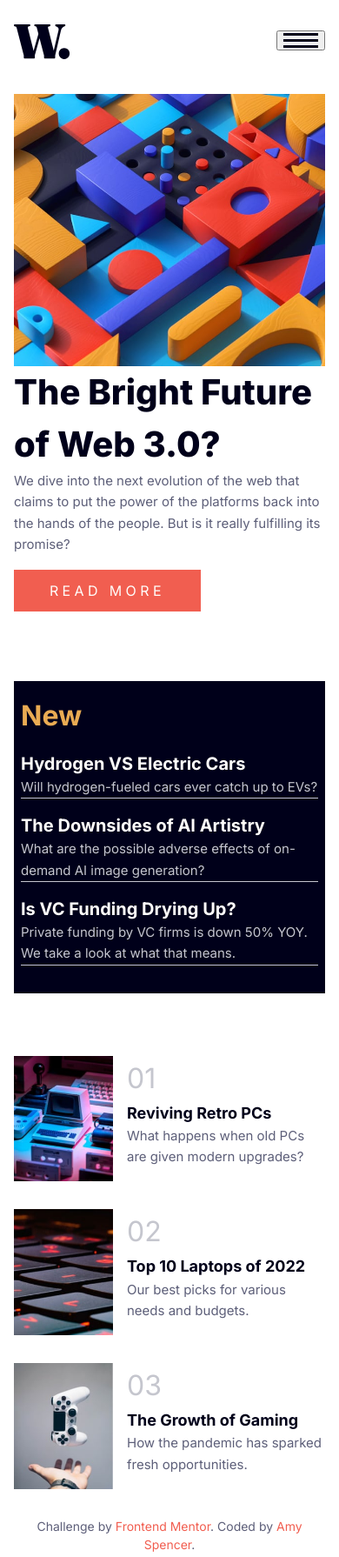
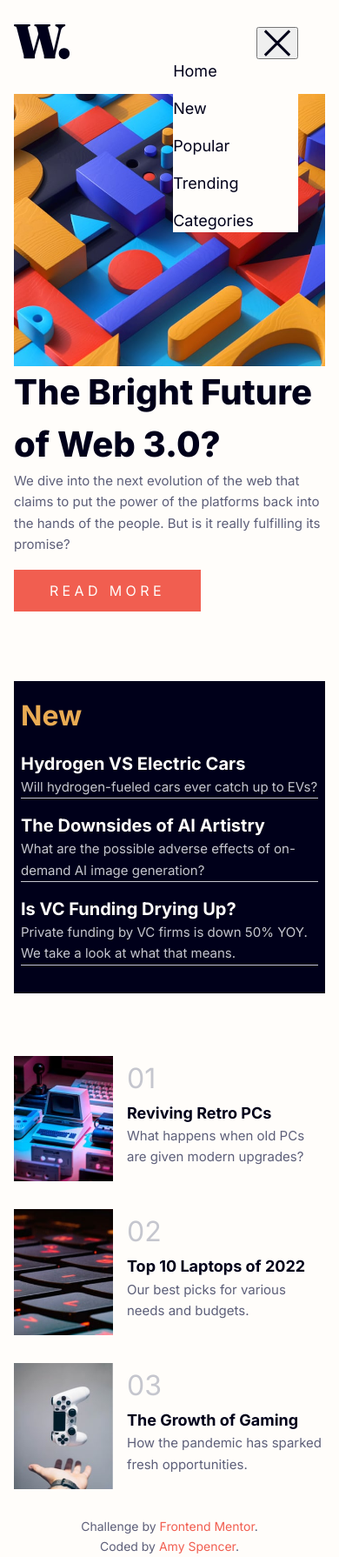
Before and after one commit to amyspencerproject/news-homepage, a plain HTML site: page index.html in a window 390 px wide. Shown: the whole page at 87% size. Drawn offline with Linux system fonts and the light colour scheme.

Commit message:
Worked out the z-indexing and rough positioning of modal.

```diff
--- a/index.html
+++ b/index.html
@@ -25,20 +25,22 @@
     />
 
     <link rel="stylesheet" href="./styles.css" />
+
+    <script src="./script.js" defer></script>
   </head>
   <body>
     <header>
       <img src="./assets/images/logo.svg" alt="" class="header-logo" />
 
       <nav>
-        <button class="nav-hamburger">
+        <button class="hide nav-hamburger">
           <img
             src="./assets/images/icon-menu.svg"
             alt="open expanded navigation"
           />
         </button>
 
-        <div class="hide modal-content">
+        <div class="modal-content">
           <button class="nav-close">
             <img
               src="./assets/images/icon-menu-close.svg"
@@ -168,14 +170,16 @@
       </section>
     </main>
 
-    <footer class="attribution">
-      Challenge by
-      <a href="https://www.frontendmentor.io?ref=challenge" target="_blank"
-        >Frontend Mentor</a
-      >. Coded by
-      <a href="https://www.frontendmentor.io/profile/amyspencerproject"
-        >Amy Spencer</a
-      >.
+    <footer class="">
+      <p class="attribution">
+        Challenge by
+        <a href="https://www.frontendmentor.io?ref=challenge" target="_blank">
+          Frontend Mentor</a
+        >. Coded by
+        <a href="https://www.frontendmentor.io/profile/amyspencerproject">
+          Amy Spencer</a
+        >.
+      </p>
     </footer>
   </body>
 </html>
--- /dev/null
+++ b/script.js
@@ -0,0 +1,19 @@
+const openNav = document.querySelector(".nav-hamburger");
+const modal = document.querySelector(".modal-content");
+const closeNav = document.querySelector(".nav-close");
+
+openNav.addEventListener("click", (e) => {
+  e.preventDefault(); //not sure this is need since nothing is submitted?
+  openNav.style.display = "none";
+  modal.classList.remove("hide");
+});
+
+// event listener for a touchscreen device on nav hamburger
+// maybe build with "click" so it can be tested and then switch to touchstart
+// hide nav hamburger
+// open modal div
+// put large bos-shadow on the rest of page behind modal
+// keep modal div open
+// event listener on nav close
+// hide modal
+// return nav hamburger
--- a/styles.css
+++ b/styles.css
@@ -89,6 +89,7 @@ select {
 /* ======= Base Styles ======= */
 body {
   font-family: "Inter", sans-serif;
+  background-color: var(--off-white);
 }
 
 header {
@@ -97,6 +98,8 @@ header {
   align-items: center;
   justify-content: space-between;
   padding: 1.75rem 1rem 0 1rem;
+  position: relative;
+  z-index: 0;
 }
 
 main {
@@ -111,23 +114,40 @@ p {
 
 /* ======= Navigation ======= */
 
+nav {
+  z-index: 1;
+}
+
 .modal-content {
+  background-color: var(--off-white);
   display: grid;
   grid-template-columns: 2fr 1fr;
-  padding: 3rem 0.5rem;
+  grid-template-rows: 1fr;
+  position: absolute;
+  right: 12%;
+  top: 45%;
+  z-index: 2;
+}
+
+.nav-hamburger {
+  background-color: transparent;
 }
 
 .nav-close {
   grid-column: 2 / -1;
-  align-self: end;
+  grid-row: 1 / -1;
+  align-self: start;
+  justify-self: center;
 }
 
 .nav-list {
   display: grid;
   row-gap: 1rem;
   grid-column: 1 / 2;
+  grid-row: 2 / -1;
   list-style-type: none;
   padding: 0;
+  margin: 0;
 }
 
 .nav-item a {
@@ -258,7 +278,7 @@ p {
   color: var(--dark-grayish-blue);
   font-size: 0.875rem;
   text-align: center;
-  margin-inline: 2rem;
+  margin-inline: 5rem;
 }
 
 .attribution a {
```
